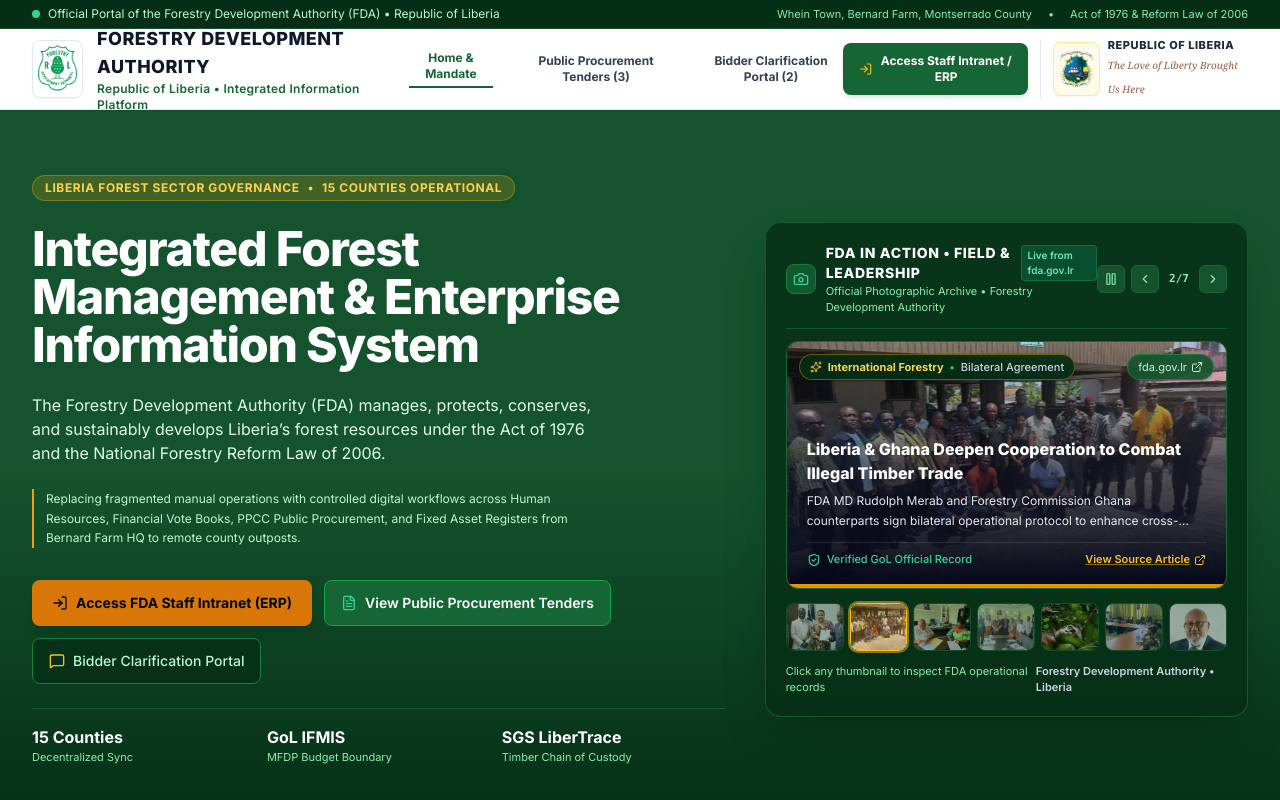
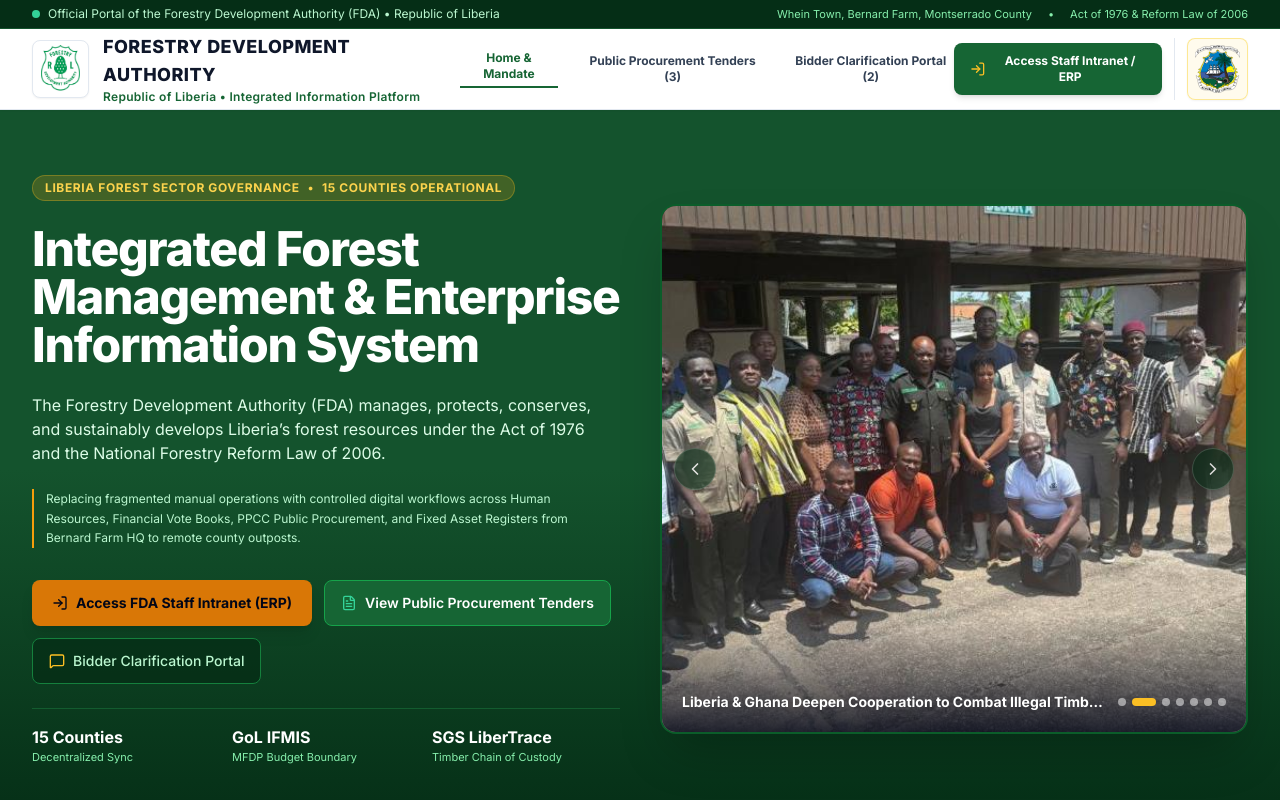
Before and after one commit to totagits/fda-integrated-management-system, a React (Vite) app: page / in a window 1280 px wide. Shown: the top 800 px of the page. Built offline with nearby package versions, Linux system fonts and the light colour scheme.

Commit message:
refactor: expand photo carousel frame, remove writing clutter, and streamline header seal

```diff
--- a/src/components/layout/Header.tsx
+++ b/src/components/layout/Header.tsx
@@ -240,24 +240,19 @@
             </button>
 
             {/* Republic of Liberia National Seal (Official Coat of Arms) */}
-            <div className="flex items-center space-x-2.5 pl-3 border-l border-forest-800/80">
-              <div className="bg-forest-950/80 p-1.5 rounded-lg border border-gold-500/40 shadow-sm flex items-center justify-center">
+            <div className="flex items-center pl-3 border-l border-forest-800/80">
+              <div
+                className="bg-white p-1 rounded-lg border border-gold-500/40 shadow-sm flex items-center justify-center"
+                title="Republic of Liberia • The Love of Liberty Brought Us Here"
+              >
                 <img
                   src={LIBERIA_SEAL_URL}
                   alt="Republic of Liberia National Seal"
-                  className="h-10 w-10 object-contain"
+                  className="h-12 w-12 object-contain"
                   onError={(e) => {
                     (e.target as HTMLElement).style.display = 'none';
                   }}
                 />
-              </div>
-              <div className="hidden lg:block text-left">
-                <span className="block text-[11px] font-bold text-white uppercase tracking-wider leading-tight">
-                  Republic of Liberia
-                </span>
-                <span className="block text-[10px] text-gold-300/90 italic font-serif leading-tight">
-                  The Love of Liberty Brought Us Here
-                </span>
               </div>
             </div>
 
--- a/src/components/public/FdaPhotoCarousel.tsx
+++ b/src/components/public/FdaPhotoCarousel.tsx
@@ -1,10 +1,9 @@
 import React, { useState, useEffect, useRef } from 'react';
 import { FDA_CAROUSEL_SLIDES, FDAPhotoSlide } from '../../assets/fdaPhotos';
-import { ChevronLeft, ChevronRight, Play, Pause, ExternalLink, ShieldCheck, Camera, Sparkles } from 'lucide-react';
+import { ChevronLeft, ChevronRight } from 'lucide-react';
 
 export const FdaPhotoCarousel: React.FC = () => {
   const [currentIndex, setCurrentIndex] = useState(0);
-  const [isPlaying, setIsPlaying] = useState(true);
   const [isHovered, setIsHovered] = useState(false);
   const timerRef = useRef<ReturnType<typeof setInterval> | null>(null);
 
@@ -20,178 +19,76 @@
   };
 
   useEffect(() => {
-    if (isPlaying && !isHovered) {
+    if (!isHovered) {
       timerRef.current = setInterval(() => {
         nextSlide();
-      }, 5500);
+      }, 5000);
     }
     return () => {
       if (timerRef.current) clearInterval(timerRef.current);
     };
-  }, [currentIndex, isPlaying, isHovered]);
+  }, [currentIndex, isHovered]);
 
   return (
     <div
-      className="bg-forest-950/80 rounded-2xl p-4 sm:p-5 border border-forest-800/80 shadow-2xl relative overflow-hidden backdrop-blur-sm"
+      className="relative rounded-2xl overflow-hidden shadow-2xl border-2 border-forest-600/40 bg-forest-950 group h-[440px] sm:h-[480px] lg:h-[530px] w-full flex flex-col justify-end"
       onMouseEnter={() => setIsHovered(true)}
       onMouseLeave={() => setIsHovered(false)}
     >
-      {/* Header Bar */}
-      <div className="flex items-center justify-between pb-3 mb-3 border-b border-forest-800/80">
-        <div className="flex items-center space-x-2.5">
-          <div className="p-1.5 rounded-lg bg-forest-800/80 text-emerald-400 border border-forest-700">
-            <Camera className="w-4 h-4" />
-          </div>
-          <div>
-            <div className="flex items-center space-x-1.5">
-              <span className="font-extrabold text-xs sm:text-sm text-white uppercase tracking-wider">
-                FDA In Action • Field & Leadership
-              </span>
-              <span className="inline-flex items-center px-1.5 py-0.5 rounded text-[10px] font-semibold bg-emerald-500/20 text-emerald-300 border border-emerald-500/30">
-                Live from fda.gov.lr
-              </span>
-            </div>
-            <p className="text-[11px] text-forest-300">
-              Official Photographic Archive • Forestry Development Authority
-            </p>
-          </div>
-        </div>
-
-        {/* Carousel Control Buttons */}
-        <div className="flex items-center space-x-1.5">
-          <button
-            onClick={() => setIsPlaying(!isPlaying)}
-            title={isPlaying ? 'Pause Autoplay' : 'Resume Autoplay'}
-            className="p-1.5 rounded-md bg-forest-900 hover:bg-forest-800 text-forest-300 hover:text-white transition border border-forest-800"
-          >
-            {isPlaying ? <Pause className="w-3.5 h-3.5" /> : <Play className="w-3.5 h-3.5 text-gold-400" />}
-          </button>
-          <button
-            onClick={prevSlide}
-            title="Previous Photo"
-            className="p-1.5 rounded-md bg-forest-900 hover:bg-forest-800 text-forest-300 hover:text-white transition border border-forest-800"
-          >
-            <ChevronLeft className="w-3.5 h-3.5" />
-          </button>
-          <span className="text-[11px] font-mono font-bold text-forest-300 px-1">
-            {currentIndex + 1}/{slides.length}
-          </span>
-          <button
-            onClick={nextSlide}
-            title="Next Photo"
-            className="p-1.5 rounded-md bg-forest-900 hover:bg-forest-800 text-forest-300 hover:text-white transition border border-forest-800"
-          >
-            <ChevronRight className="w-3.5 h-3.5" />
-          </button>
-        </div>
-      </div>
-
-      {/* Main Slide Stage */}
-      <div className="relative rounded-xl overflow-hidden bg-forest-950 aspect-[16/10] sm:aspect-[16/9] border border-forest-800 group shadow-inner">
-        {/* Active Image */}
+      {/* Full-Frame Authentic FDA Photo - Crystal Clear & Unobstructed */}
       <img
         key={currentSlide.id}
         src={currentSlide.image}
         alt={currentSlide.title}
-          className="w-full h-full object-cover transition-all duration-700 ease-out transform group-hover:scale-102"
+        className="absolute inset-0 w-full h-full object-cover transition-all duration-700 ease-in-out transform group-hover:scale-102"
       />
 
-        {/* Gradient Overlay for Readability */}
-        <div className="absolute inset-0 bg-gradient-to-t from-slate-950 via-slate-950/60 to-transparent pointer-events-none" />
+      {/* Subtle Bottom Gradient for Minimal Caption Legibility */}
+      <div className="absolute inset-x-0 bottom-0 h-28 bg-gradient-to-t from-slate-950/85 via-slate-950/40 to-transparent pointer-events-none" />
 
-        {/* Top Badges */}
-        <div className="absolute top-3 left-3 right-3 flex items-center justify-between">
-          <div className="inline-flex items-center space-x-1.5 bg-forest-950/90 backdrop-blur-md px-2.5 py-1 rounded-full border border-gold-500/40 text-[11px] font-bold text-gold-300 shadow">
-            <Sparkles className="w-3 h-3 text-gold-400" />
-            <span>{currentSlide.category}</span>
-            <span className="text-forest-500">•</span>
-            <span className="text-slate-300 font-medium">{currentSlide.badge}</span>
+      {/* Floating Left Navigation Arrow */}
+      <button
+        onClick={prevSlide}
+        title="Previous Photo"
+        aria-label="Previous Slide"
+        className="absolute left-3 top-1/2 -translate-y-1/2 p-2.5 rounded-full bg-forest-950/70 hover:bg-forest-900 text-white backdrop-blur-md border border-white/20 transition-all opacity-80 hover:opacity-100 hover:scale-110 shadow-lg z-10"
+      >
+        <ChevronLeft className="w-5 h-5" />
+      </button>
+
+      {/* Floating Right Navigation Arrow */}
+      <button
+        onClick={nextSlide}
+        title="Next Photo"
+        aria-label="Next Slide"
+        className="absolute right-3 top-1/2 -translate-y-1/2 p-2.5 rounded-full bg-forest-950/70 hover:bg-forest-900 text-white backdrop-blur-md border border-white/20 transition-all opacity-80 hover:opacity-100 hover:scale-110 shadow-lg z-10"
+      >
+        <ChevronRight className="w-5 h-5" />
+      </button>
+
+      {/* Clean, Non-Cluttered Bottom Bar with Title and Dots */}
+      <div className="relative z-10 p-4 sm:p-5 flex flex-col sm:flex-row sm:items-center justify-between gap-3">
+        <div className="max-w-md sm:max-w-lg">
+          <p className="text-xs sm:text-sm font-bold text-white drop-shadow leading-snug line-clamp-1">
+            {currentSlide.title}
+          </p>
         </div>
 
-          <a
-            href={currentSlide.sourceUrl}
-            target="_blank"
-            rel="noopener noreferrer"
-            title="Read official press release on fda.gov.lr"
-            className="inline-flex items-center space-x-1 bg-forest-900/90 hover:bg-forest-800 backdrop-blur-md text-[11px] text-forest-200 hover:text-white px-2.5 py-1 rounded-full border border-forest-700 transition shadow"
-          >
-            <span>fda.gov.lr</span>
-            <ExternalLink className="w-3 h-3" />
-          </a>
+        {/* Minimalist Slide Dots */}
+        <div className="flex items-center space-x-1.5 shrink-0">
+          {slides.map((_, idx) => (
+            <button
+              key={idx}
+              onClick={() => setCurrentIndex(idx)}
+              aria-label={`Go to slide ${idx + 1}`}
+              className={`h-2 rounded-full transition-all ${
+                idx === currentIndex
+                  ? 'w-6 bg-gold-400 shadow'
+                  : 'w-2 bg-white/50 hover:bg-white/80'
+              }`}
+            />
+          ))}
         </div>
-
-        {/* Bottom Content Caption Overlay */}
-        <div className="absolute bottom-0 inset-x-0 p-4 sm:p-5 text-white">
-          <h4 className="font-extrabold text-sm sm:text-base text-white leading-snug drop-shadow-md mb-1.5">
-            {currentSlide.title}
-          </h4>
-          <p className="text-xs text-slate-200 line-clamp-3 sm:line-clamp-2 leading-relaxed drop-shadow">
-            {currentSlide.caption}
-          </p>
-
-          <div className="mt-3 flex items-center justify-between pt-2 border-t border-white/10 text-[11px]">
-            <div className="flex items-center space-x-1.5 text-emerald-400 font-medium">
-              <ShieldCheck className="w-3.5 h-3.5" />
-              <span>Verified GoL Official Record</span>
-            </div>
-            <a
-              href={currentSlide.sourceUrl}
-              target="_blank"
-              rel="noopener noreferrer"
-              className="text-gold-400 hover:text-gold-300 font-semibold inline-flex items-center space-x-1 underline decoration-gold-400/50"
-            >
-              <span>View Source Article</span>
-              <ExternalLink className="w-3 h-3" />
-            </a>
-          </div>
-        </div>
-
-        {/* Animated Progress Bar when playing */}
-        {isPlaying && !isHovered && (
-          <div className="absolute bottom-0 left-0 right-0 h-1 bg-forest-900/80">
-            <div
-              key={`progress-${currentIndex}`}
-              className="h-full bg-gold-500 animate-[progress_5.5s_linear]"
-              style={{
-                animation: 'pulse 5.5s linear infinite'
-              }}
-            />
-          </div>
-        )}
-      </div>
-
-      {/* Slide Thumbnails Filmstrip */}
-      <div className="mt-3.5 grid grid-cols-7 gap-1.5">
-        {slides.map((slide, idx) => {
-          const isActive = idx === currentIndex;
-          return (
-            <button
-              key={slide.id}
-              onClick={() => setCurrentIndex(idx)}
-              title={slide.title}
-              className={`relative rounded-lg overflow-hidden h-12 transition-all border ${
-                isActive
-                  ? 'border-gold-400 ring-2 ring-gold-400/50 scale-102 shadow-md'
-                  : 'border-forest-800 opacity-60 hover:opacity-100 hover:border-forest-600'
-              }`}
-            >
-              <img
-                src={slide.image}
-                alt={slide.title}
-                className="w-full h-full object-cover"
-              />
-              {isActive && (
-                <div className="absolute inset-0 bg-gold-500/20 pointer-events-none" />
-              )}
-            </button>
-          );
-        })}
-      </div>
-
-      {/* Caption Footnote */}
-      <div className="mt-3 flex items-center justify-between text-[11px] text-forest-300">
-        <span>Click any thumbnail to inspect FDA operational records</span>
-        <span className="font-semibold text-slate-300">Forestry Development Authority • Liberia</span>
       </div>
     </div>
   );
--- a/src/components/public/LandingPage.tsx
+++ b/src/components/public/LandingPage.tsx
@@ -150,24 +150,19 @@
             </button>
 
             {/* Republic of Liberia National Seal */}
-            <div className="flex items-center space-x-2 pl-3 border-l border-slate-200">
-              <div className="bg-amber-50 p-1.5 rounded-lg border border-amber-200/80 shadow-sm flex items-center justify-center">
+            <div className="flex items-center pl-3 border-l border-slate-200">
+              <div
+                className="bg-amber-50/90 p-1.5 rounded-lg border border-amber-200/90 shadow-sm flex items-center justify-center"
+                title="Republic of Liberia • The Love of Liberty Brought Us Here"
+              >
                 <img
                   src={LIBERIA_SEAL_URL}
                   alt="Republic of Liberia National Seal"
-                  className="h-10 w-10 object-contain"
+                  className="h-12 w-12 object-contain"
                   onError={(e) => {
                     (e.target as HTMLElement).style.display = 'none';
                   }}
                 />
-              </div>
-              <div className="hidden xl:block text-left">
-                <span className="block text-[11px] font-extrabold text-slate-800 uppercase tracking-wider leading-none">
-                  Republic of Liberia
-                </span>
-                <span className="text-[10px] text-amber-900/80 italic font-serif">
-                  The Love of Liberty Brought Us Here
-                </span>
               </div>
             </div>
           </div>
@@ -185,7 +180,7 @@
               <div className="grid grid-cols-1 lg:grid-cols-12 gap-10 items-center">
 
                 {/* Left Column: Hero Title, Subtitle, CTAs */}
-                <div className="lg:col-span-7 space-y-6">
+                <div className="lg:col-span-6 space-y-6">
 
                   <div className="inline-flex items-center space-x-2 bg-gold-500/20 text-gold-300 border border-gold-400/30 text-xs px-3 py-1 rounded-full font-bold uppercase tracking-wider">
                     <span>Liberia Forest Sector Governance</span>
@@ -251,7 +246,7 @@
                 </div>
 
                 {/* Right Column: Dynamic Interactive Carousel of Authentic FDA Photos from fda.gov.lr */}
-                <div className="lg:col-span-5">
+                <div className="lg:col-span-6">
                   <FdaPhotoCarousel />
                 </div>
 
```
Lines whose indentation alone changed are shown as unchanged.
